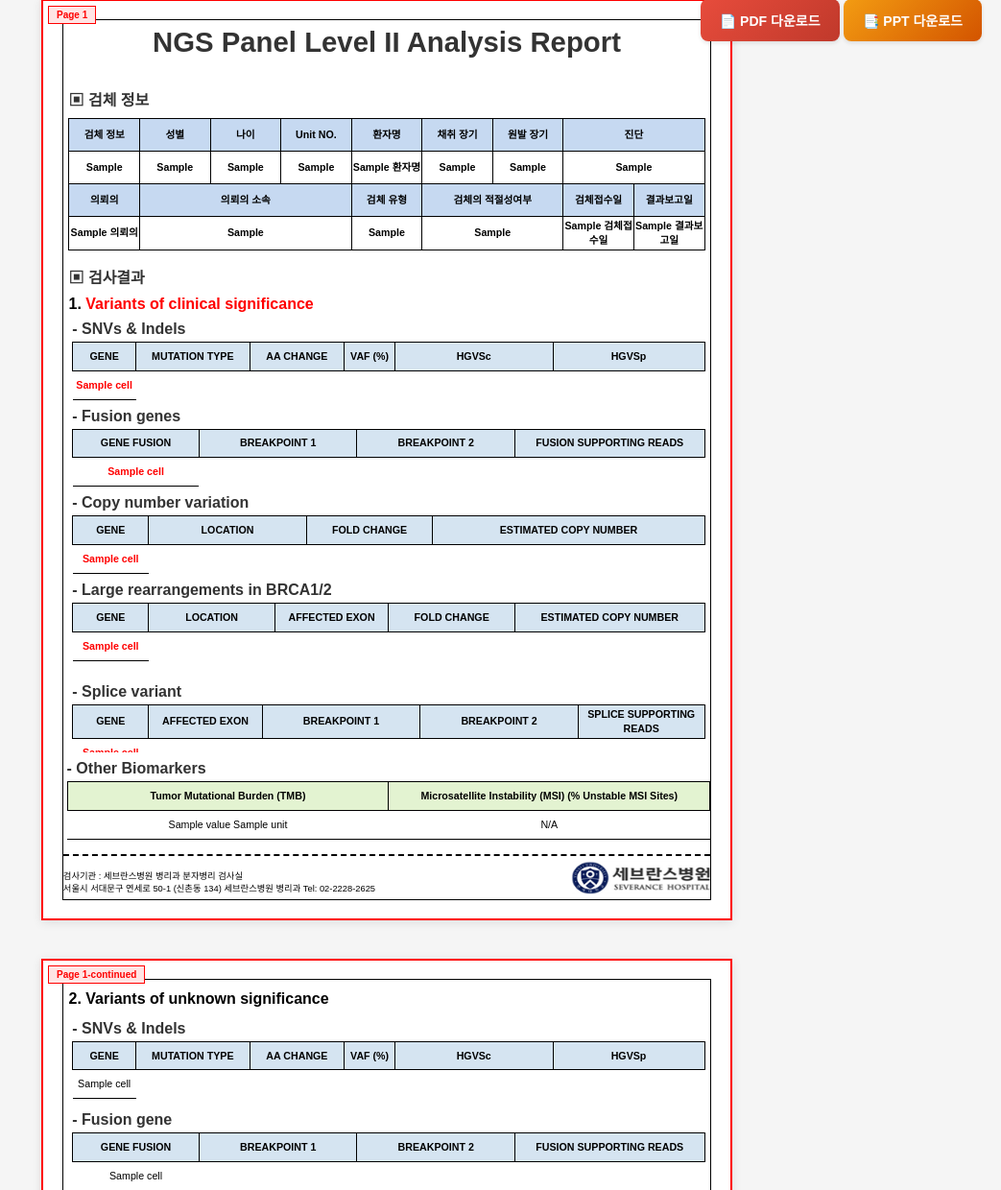
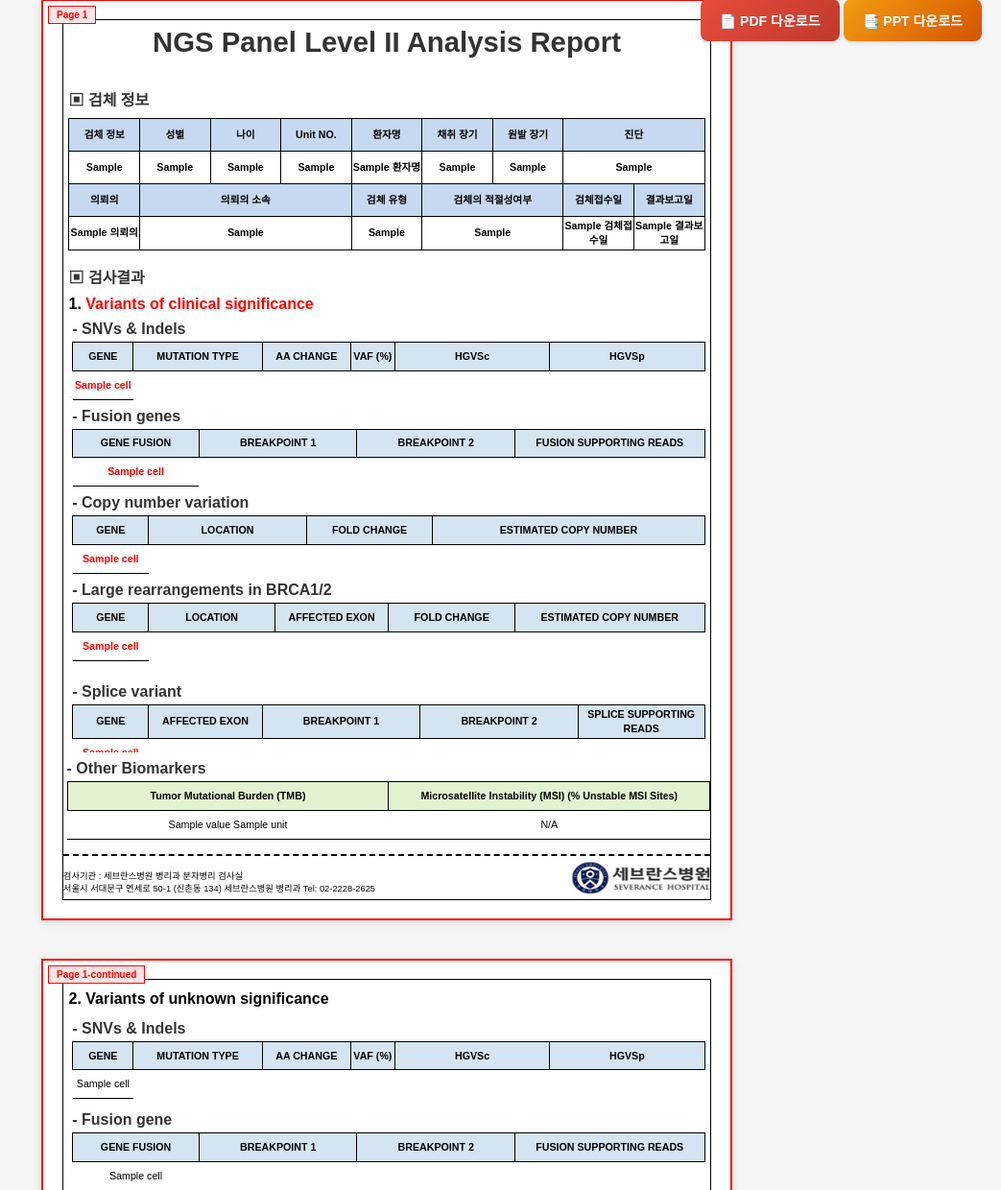
Before and after one commit to dr-you-group/NGS-E2E-Pipeline, a FastAPI app: template templates/report.html in a window 1280 px wide. Shown: the part 21-1261 px from the top of the page at 96% size, without its empty margins (237-1280 px from the left). Run offline with FastAPI, Linux system fonts and the light colour scheme; the template is opened without the code that fills it: most values are stand-ins (such as "Sample title", 1, 10 or a date in 2020).

Commit message:
fix: apply MSI logic, table width, and comment spacing adjustments

```diff
--- a/static/css/styles.css
+++ b/static/css/styles.css
@@ -383,34 +383,34 @@ table {
 }
 
 /* 4.6. 컬럼 너비 설정 (Column Widths) */
-/* SNV */
+/* GENE */
 .data-table th:nth-child(1) {
-    width: 10%;
-}
-
-/* GENE */
-.data-table th:nth-child(2) {
-    width: 18%;
+    width: 9.6%;
 }
 
 /* MUTATION TYPE */
-.data-table th:nth-child(3) {
-    width: 15%;
+.data-table th:nth-child(2) {
+    width: 20.4%;
 }
 
 /* AA CHANGE */
-.data-table th:nth-child(4) {
-    width: 8%;
+.data-table th:nth-child(3) {
+    width: 14%;
 }
 
 /* VAF */
-.data-table th:nth-child(5) {
-    width: 25%;
+.data-table th:nth-child(4) {
+    width: 7%;
 }
 
 /* HGVSc */
+.data-table th:nth-child(5) {
+    width: 24.5%;
+}
+
+/* HGVSp */
 .data-table th:nth-child(6) {
-    width: 24%;
+    width: 24.5%;
 }
 
 /* HGVSp */
--- a/templates/report.html
+++ b/templates/report.html
@@ -374,7 +374,7 @@
                                             report_data.biomarkers.TMB.value }}</span> {{
                                         report_data.biomarkers.TMB.unit }}</td>
                                     <td><span class="{% if is_msi_high %}clinical-highlight{% endif %}">{%
-                                            if report_data.biomarkers.MSI.value | float < 40 %}N/A{% else %}{{
+                                            if report_data.biomarkers.MSI.usable_msi_sites | default(0) | float <= 40 %}N/A{% else %}{{
                                                 report_data.biomarkers.MSI.value }}</span> {{
                                                 report_data.biomarkers.MSI.unit }}{% endif %}</td>
                                     {% if report_data.is_v2 %}
@@ -883,7 +883,7 @@
                                         report_data.biomarkers.TMB.value }}</span> {{ report_data.biomarkers.TMB.unit }}
                                 </td>
                                 <td><span class="{% if is_msi_high %}clinical-highlight{% endif %}">{%
-                                        if report_data.biomarkers.MSI.value | float < 40 %}N/A{% else %}{{
+                                        if report_data.biomarkers.MSI.usable_msi_sites | default(0) | float <= 40 %}N/A{% else %}{{
                                             report_data.biomarkers.MSI.value }}</span> {{
                                             report_data.biomarkers.MSI.unit }}{% endif %}
                                 </td>
```
Also changed, not shown: services/pptx_generator.py (+9 -2 lines), 4 other files.
